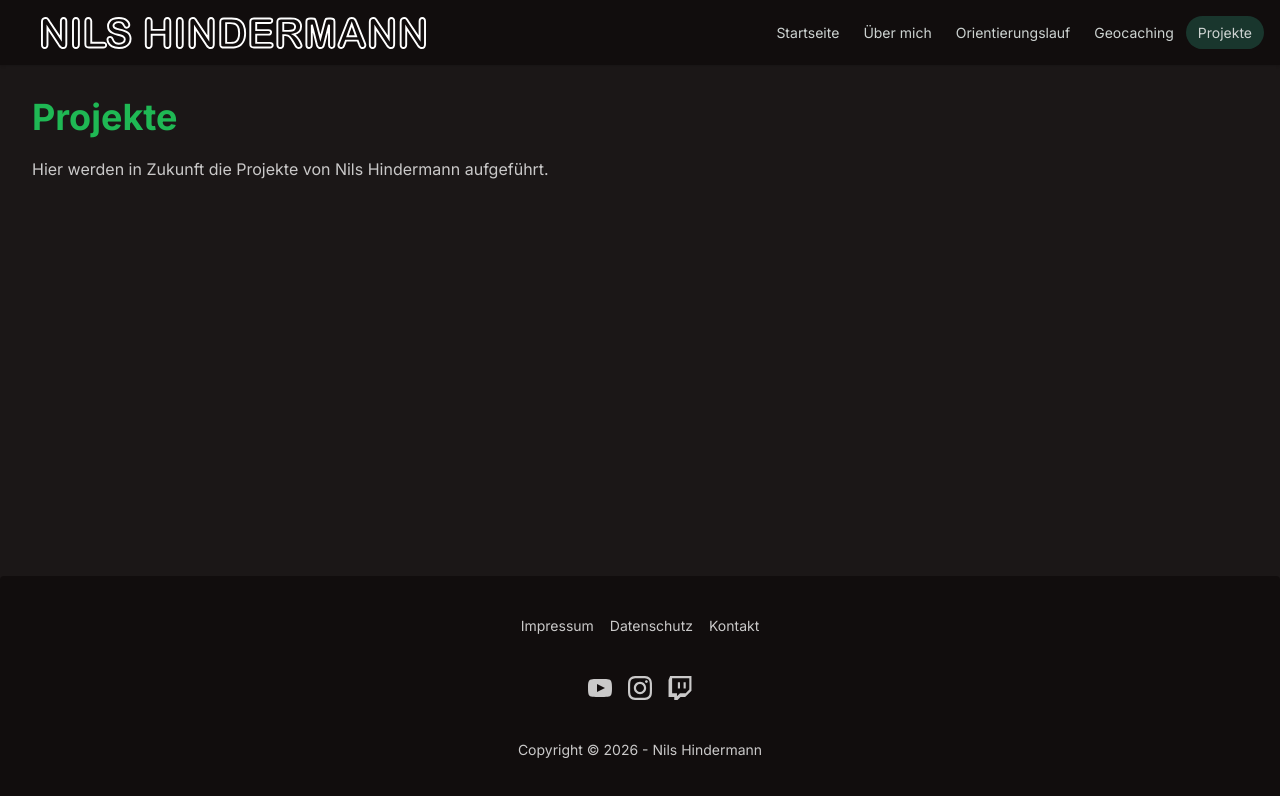
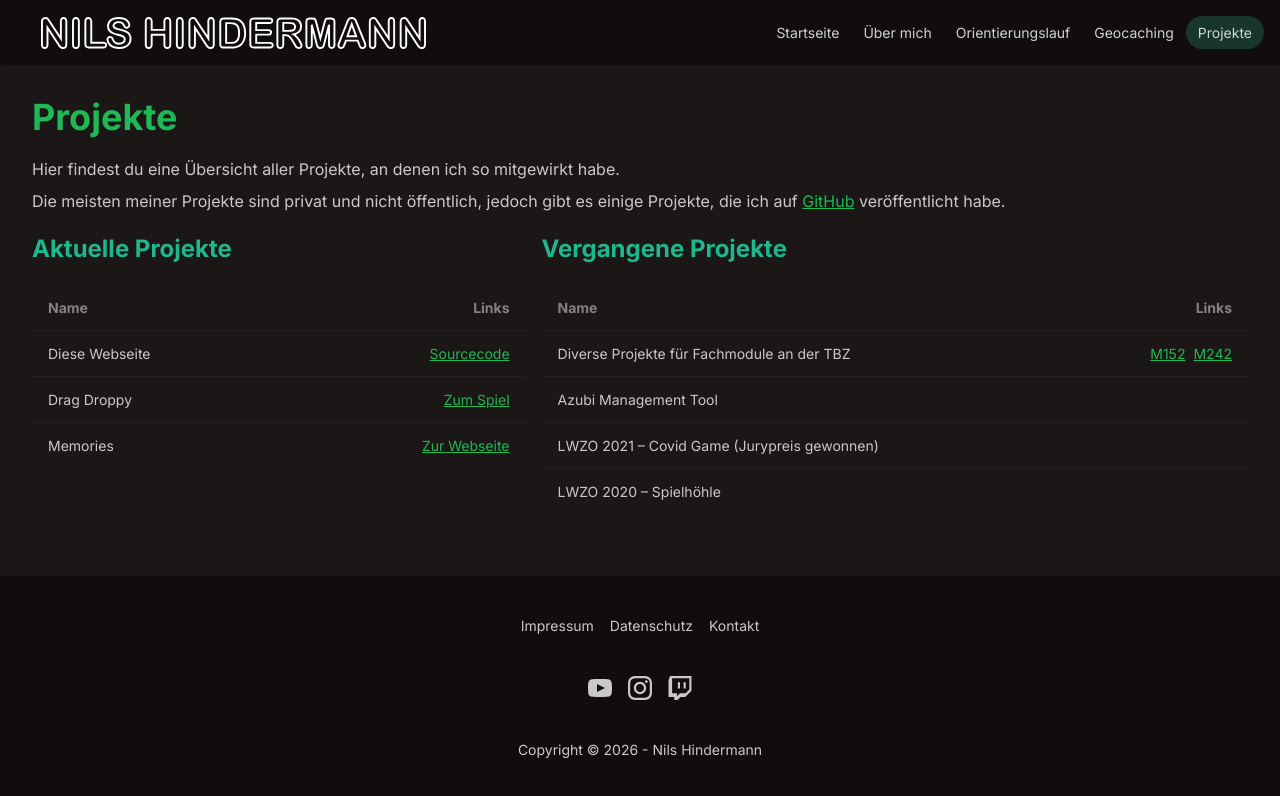
Before and after one commit to nilshindermann/nilsh.ch, a Next.js app: page /projects in a window 1280 px wide. Shown: the top 796 px of the page. Built offline with nearby package versions, Linux system fonts and the light colour scheme.

Commit message:
Update projects page (#13)

```diff
--- a/app/(default)/projects/page.tsx
+++ b/app/(default)/projects/page.tsx
@@ -1,19 +1,77 @@
 import { Metadata } from 'next';
 import React, { ReactElement } from 'react';
+import Link from '@/components/link';
+import { Project, projects } from '@/data/projects';
 
 export const metadata: Metadata = {
     title: 'Projekte - Nils Hindermann',
-    description: 'Alle Projekte, an denen ich so mitgewirkt habe.',
+    description:
+        'Eine Liste von einigen Projekten, die ich aktuell oder in der Vergangenheit umgesetzt habe.',
 };
 
 export default function ProjectsPage(): ReactElement {
+    const activeProjects: Project[] = projects.filter((p) => p.isActive);
+    const inactiveProjects: Project[] = projects.filter((p) => !p.isActive);
+
+    const renderProjects = (projects: Project[]): ReactElement => {
+        return (
+            <div className="overflow-x-auto">
+                <table className="table">
+                    <thead>
+                        <tr>
+                            <th>Name</th>
+                            <th className="text-right">Links</th>
+                        </tr>
+                    </thead>
+                    <tbody>
+                        {projects.map((p) => (
+                            <tr key={p.name}>
+                                <td>{p.name}</td>
+                                <td className="text-right">
+                                    {p.links &&
+                                        p.links.map((l) => (
+                                            <Link
+                                                href={l.href}
+                                                key={l.href}
+                                                className="pl-2"
+                                            >
+                                                {l.label}
+                                            </Link>
+                                        ))}
+                                </td>
+                            </tr>
+                        ))}
+                    </tbody>
+                </table>
+            </div>
+        );
+    };
+
     return (
         <>
             <h1>Projekte</h1>
             <p>
-                Hier werden in Zukunft die Projekte von Nils Hindermann
-                aufgeführt.
+                Hier findest du eine Übersicht aller Projekte, an denen ich so
+                mitgewirkt habe.
             </p>
+            <p className="mt-2">
+                Die meisten meiner Projekte sind privat und nicht öffentlich,
+                jedoch gibt es einige Projekte, die ich auf{' '}
+                <Link href="https://github.com/nilshindermann?tab=repositories">
+                    GitHub
+                </Link>{' '}
+                veröffentlicht habe.
+            </p>
+            <div className="flex w-full flex-col lg:flex-row">
+                <div className="grow lg:mr-2">
+                    <h2>Aktuelle Projekte</h2>
+                    {renderProjects(activeProjects)}
+                </div>
+                <div className="grow lg:ml-2">
+                    <h2>Vergangene Projekte</h2>
+                    {renderProjects(inactiveProjects)}
+                </div>
+            </div>
         </>
     );
 }
--- /dev/null
+++ b/data/projects.ts
@@ -0,0 +1,69 @@
+export interface ProjectLink {
+    href: string;
+    label: string;
+}
+
+export interface Project {
+    name: string;
+    isActive: boolean;
+    links?: Array<ProjectLink>;
+}
+
+export const projects: Array<Project> = [
+    {
+        name: 'Diese Webseite',
+        isActive: true,
+        links: [
+            {
+                href: 'https://github.com/nilshindermann/nilsh.ch',
+                label: 'Sourcecode',
+            },
+        ],
+    },
+    {
+        name: 'Drag Droppy',
+        isActive: true,
+        links: [
+            {
+                href: 'https://dragdroppy.nilsh.ch',
+                label: 'Zum Spiel',
+            },
+        ],
+    },
+    {
+        name: 'Memories',
+        isActive: true,
+        links: [
+            {
+                href: 'https://memories.nilsh.ch',
+                label: 'Zur Webseite',
+            },
+        ],
+    },
+    {
+        name: 'Diverse Projekte für Fachmodule an der TBZ',
+        isActive: false,
+        links: [
+            {
+                href: 'https://m152.nilsh.ch/',
+                label: 'M152',
+            },
+            {
+                href: 'https://github.com/code-with-nils/Parkgarage-Romer-Hindermann',
+                label: 'M242',
+            },
+        ],
+    },
+    {
+        name: 'Azubi Management Tool',
+        isActive: false,
+    },
+    {
+        name: 'LWZO 2021 – Covid Game (Jurypreis gewonnen)',
+        isActive: false,
+    },
+    {
+        name: 'LWZO 2020 – Spielhöhle',
+        isActive: false,
+    },
+];
```
